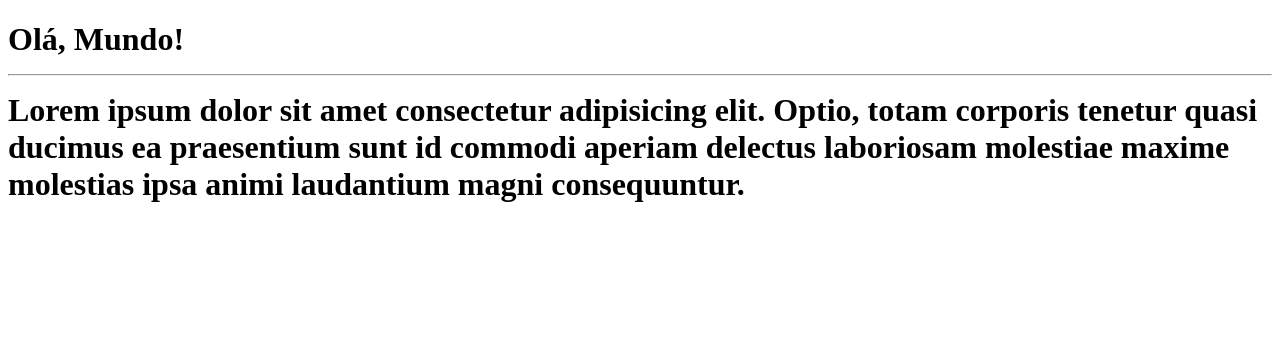
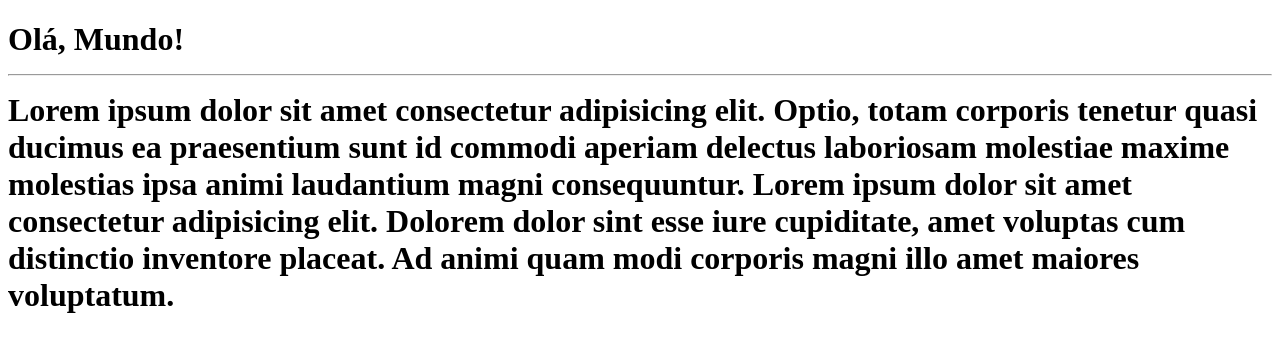
Before and after one commit to Palomavitoria/Ola-Mundo-, a plain HTML site: page site-exemplo/index.html in a window 1280 px wide. Drawn offline with Linux system fonts and the light colour scheme.

Commit message:
adicionei um parágrafo

```diff
--- a/site-exemplo/index.html
+++ b/site-exemplo/index.html
@@ -9,6 +9,7 @@
   <h1>Olá, Mundo!
     <hr>
     Lorem ipsum dolor sit amet consectetur adipisicing elit. Optio, totam corporis tenetur quasi ducimus ea praesentium sunt id commodi aperiam delectus laboriosam molestiae maxime molestias ipsa animi laudantium magni consequuntur.
+    Lorem ipsum dolor sit amet consectetur adipisicing elit. Dolorem dolor sint esse iure cupiditate, amet voluptas cum distinctio inventore placeat. Ad animi quam modi corporis magni illo amet maiores voluptatum.
   </h1>
 </body>
 </html>
```
